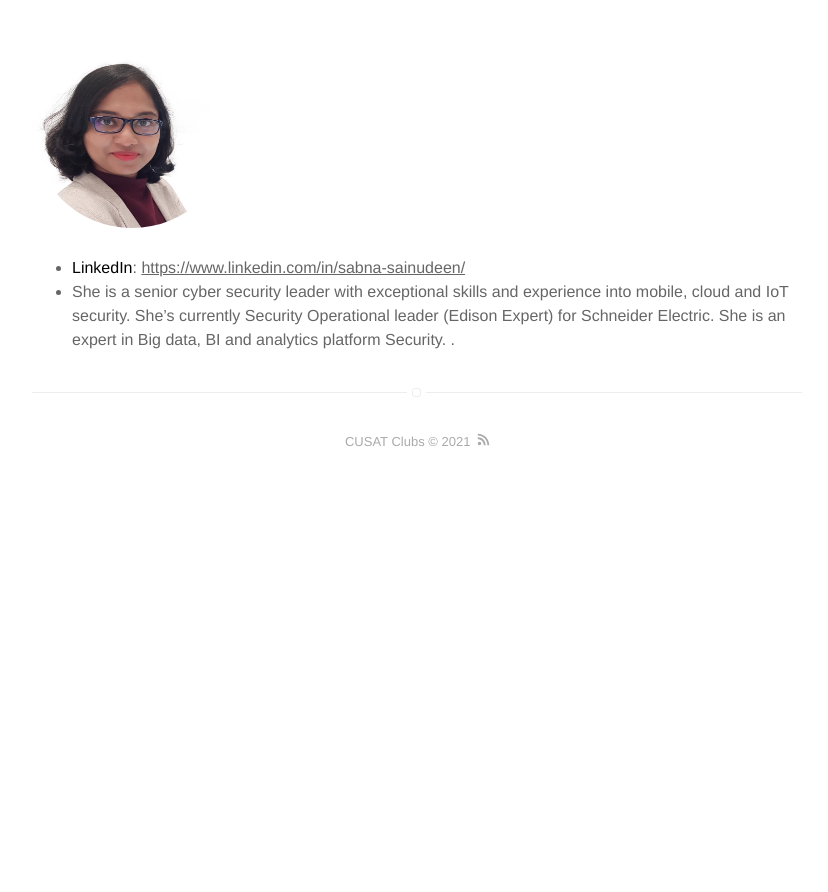
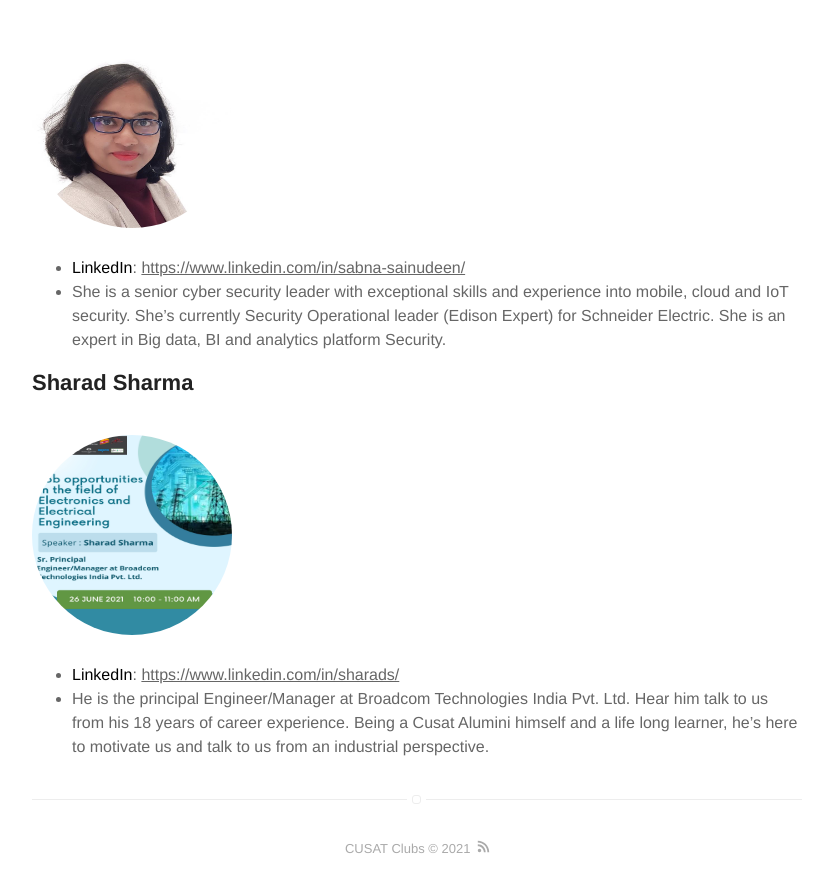
Before and after one commit to cusat-clubs/cusat-clubs.github.io, a Jekyll site: the page built from speakers.md, in a window 1280 px wide and 900 px high, scrolled down 1834 px. Shown: the top 892 px of the window, without its empty margins (223-1051 px from the left). Built offline with Jekyll 4.4.1, drawn with Linux system fonts in a browser that asks for light colours; before the commit the page ends 2327 px from its top, so only the background shows below that.

Commit message:
Updated - favicon, session 6 speaker

```diff
--- a/speakers.md
+++ b/speakers.md
@@ -39,4 +39,10 @@ layout: page
 
 - **LinkedIn**: <a style="color: #666;" href="https://www.linkedin.com/in/sabna-sainudeen/" target="_blank">https://www.linkedin.com/in/sabna-sainudeen/</a>
 - She is a senior cyber security leader with exceptional skills and experience into mobile, cloud and IoT security. She's currently Security Operational leader (Edison Expert) for Schneider Electric. She is an expert in Big data, BI and analytics platform Security.
-.
+
+## Sharad Sharma
+
+<img src="/assets/images/Session 6.jpg" width="200" height="200" style="border-radius: 100%; margin-top: 20px;">
+
+- **LinkedIn**: <a style="color: #666;" href="https://www.linkedin.com/in/sharads/" target="_blank">https://www.linkedin.com/in/sharads/</a>
+- He is the principal Engineer/Manager at Broadcom Technologies India Pvt. Ltd. Hear him talk to us from his 18 years of career experience. Being a Cusat Alumini himself and a life long learner, he’s here to motivate us and talk to us from an industrial perspective.
```
Also changed, not shown: assets/images/favicon/favicon-16x16.png, assets/images/favicon/favicon-192x192.png, assets/images/favicon/favicon-32x32.png, assets/images/favicon/favicon.ico, assets/images/favicon/mstile-150x150.png.
